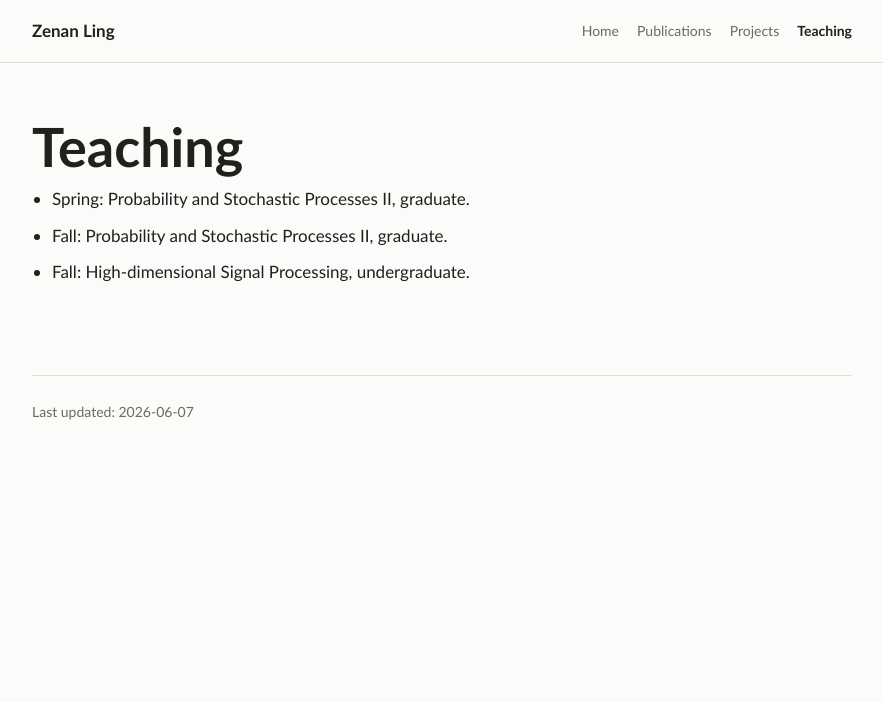
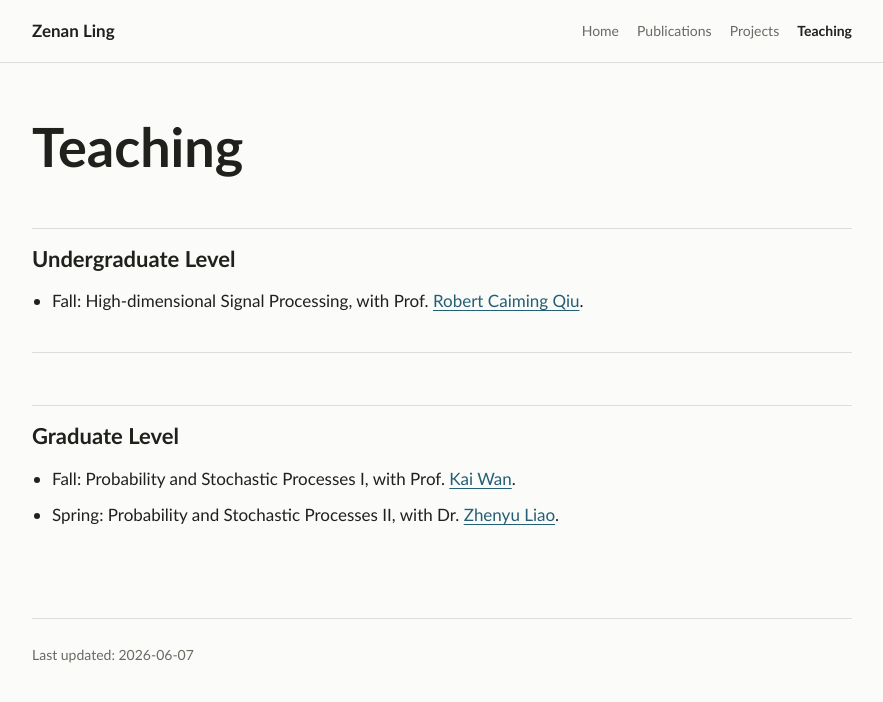
Before and after one commit to lingzenan/lingzenan.github.io, a Jekyll site: the page built from teaching.md, in a window 1280 px wide. Shown: the top 702 px of the page, without its empty margins (198-1081 px from the left). Built offline with Jekyll 4.4.1, drawn with Linux system fonts in a browser that asks for light colours.

Commit message:
Update teaching page

```diff
--- a/teaching.md
+++ b/teaching.md
@@ -7,6 +7,13 @@ permalink: /teaching/
 
 # Teaching
 
-- Spring: Probability and Stochastic Processes II, graduate.
-- Fall: Probability and Stochastic Processes II, graduate.
-- Fall: High-dimensional Signal Processing, undergraduate.
+## Undergraduate Level
+
+- Fall: High-dimensional Signal Processing, with Prof. [Robert Caiming Qiu](https://scholar.google.com/citations?user=FTLNXX8AAAAJ&hl=zh-CN).
+
+---
+
+## Graduate Level
+
+- Fall: Probability and Stochastic Processes I, with Prof. [Kai Wan](https://scholar.google.com/citations?user=EyzJHVsAAAAJ&hl=zh-CN).
+- Spring: Probability and Stochastic Processes II, with Dr. [Zhenyu Liao](https://zhenyu-liao.github.io/).
```
Also changed, not shown: index.md (+1 -1 lines).
